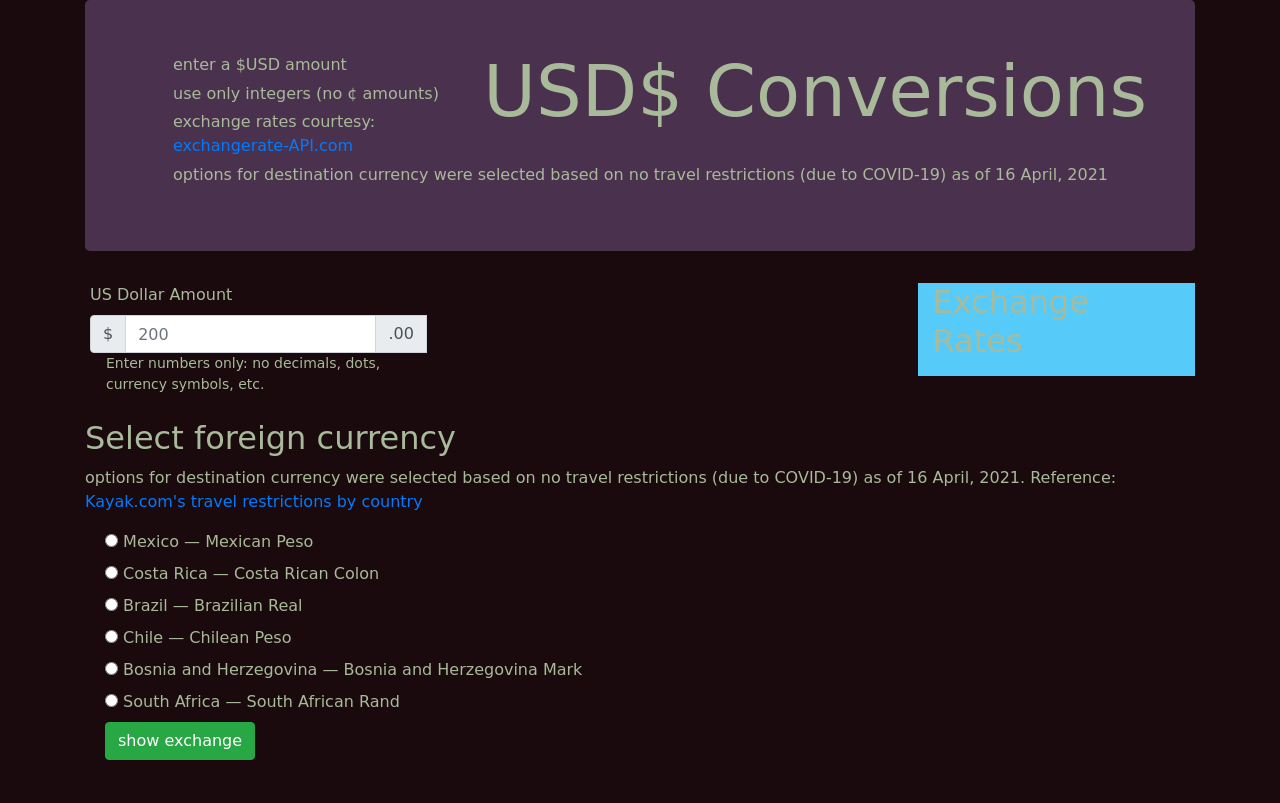
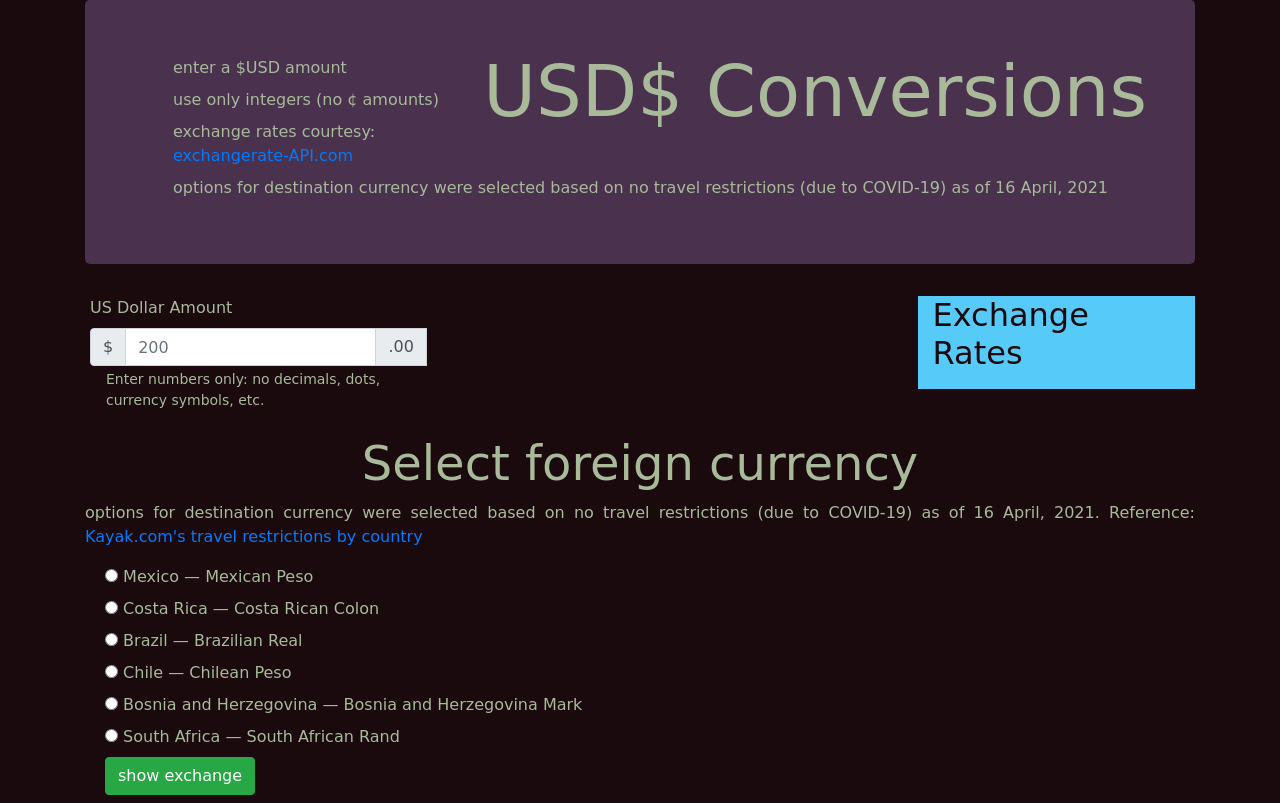
Before and after one commit to sinkstyt/usd-exchanger, a website built with webpack: page src/index.html in a window 1280 px wide. Built offline with nearby package versions, Linux system fonts and the light colour scheme; no server answers; a web font is replaced by a local one.

Commit message:
fix money names list display, .note styling

```diff
--- a/src/css/styles.css
+++ b/src/css/styles.css
@@ -14,11 +14,18 @@ body {
 .sidebar {
   text-align: justify;
   float: right;
+  color: #1a090dff;
   background-color: #56cbf9ff;
 }
 
 .sidebar li {
   margin-top: 0rem;
+}
+
+.cur-select h2 {
+  text-align: center;
+  align-self: center;
+  font-size: 36pt;
 }
 
 h1 {
@@ -32,7 +39,7 @@ span, p, ul, ol {
 }
 
 ul li {
-  margin-top: .3rem;
+  margin-top: .5rem;
 }
 
 ul {
@@ -42,8 +49,13 @@ ul {
 .entry-tip {
   clear: both;
   padding-left: 1rem;
+  margin-top: .2rem;
 }
 
 ::hover {
   color: #fde74cff;
 }
+
+.note {
+  text-align: justify;
+}
```
